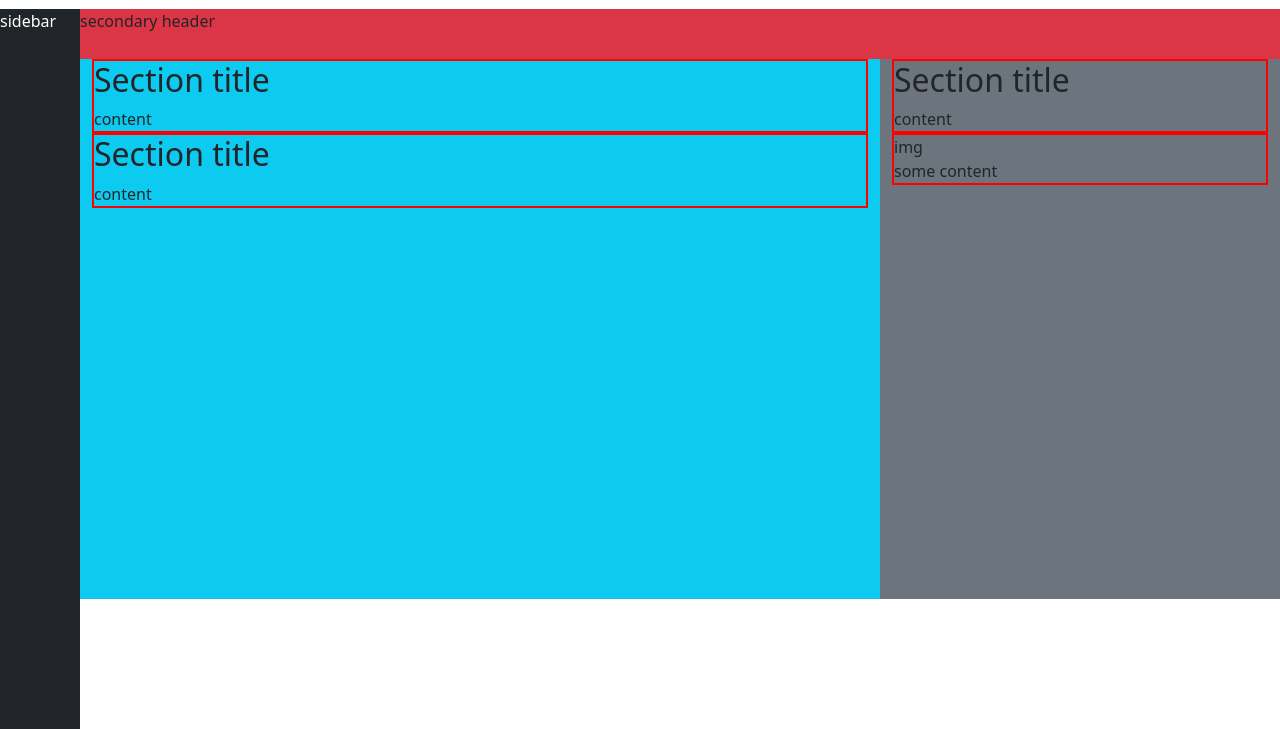
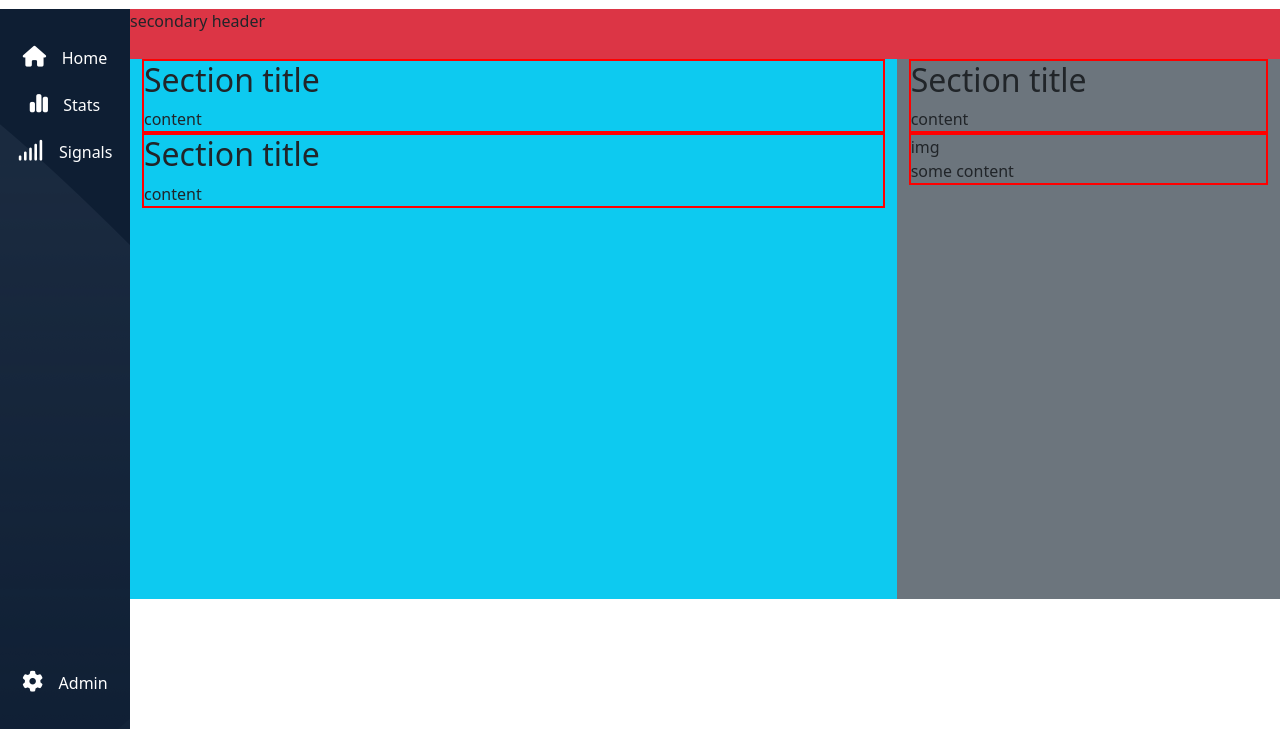
Before and after one commit to DaniAm94/html-css-bootstrap-dashboard, a plain HTML site: page index.html in a window 1280 px wide. Shown: the part 71-800 px from the top of the page. Drawn offline with nearby package versions, Linux system fonts and the light colour scheme.

Commit message:
added sidebar contents

```diff
--- /dev/null
+++ b/css/responsive.css
@@ -0,0 +1,5 @@
+@media screen and (min-width: 992px) {
+    .sidebar {
+        width: 130px;
+    }
+}
--- a/css/style.css
+++ b/css/style.css
@@ -50,6 +50,19 @@ img {
 .sidebar {
     width: 80px;
     flex-shrink: 0;
+    background-image: url(../img/sidebar-bg.png);
+    background-color: hsl(214.05deg 56.92% 12.75%);
+}
+
+.sidebar .nav-link {
+    color: white;
+    text-align: center;
+    font-size: 1.3rem;
+}
+
+.sidebar .nav-link span {
+    font-size: 1rem;
+    margin-left: 10px;
 }
 
 /* Main */
--- a/index.html
+++ b/index.html
@@ -5,6 +5,11 @@
     <meta charset="UTF-8">
     <meta name="viewport" content="width=device-width, initial-scale=1.0">
     <title>Bootstrap Dashboard</title>
+
+    <!-- Fontawesome -->
+    <link rel='stylesheet' href='https://cdnjs.cloudflare.com/ajax/libs/font-awesome/6.5.1/css/all.min.css'
+        integrity='sha512-DTOQO9RWCH3ppGqcWaEA1BIZOC6xxalwEsw9c2QQeAIftl+Vegovlnee1c9QX4TctnWMn13TZye+giMm8e2LwA=='
+        crossorigin='anonymous'>
 
     <!-- Bootstrap icons -->
     <link rel='stylesheet'
@@ -19,6 +24,10 @@
 
     <!-- CSS style sheet -->
     <link rel="stylesheet" href="css/style.css">
+
+    <!-- Responsive sheet -->
+    <link rel="stylesheet" href="css/responsive.css">
+
 </head>
 
 <body>
@@ -61,7 +70,35 @@
     <div class="content-bottom d-flex">
 
         <!-- Sidebar -->
-        <div class="sidebar bg-dark text-white">sidebar</div>
+        <div class="sidebar text-white d-flex flex-column justify-content-between py-4">
+            <ul class="nav flex-column sidebar-top">
+                <li class="nav-item">
+                    <a class="nav-link active" aria-current="page" href="#">
+                        <i class="fa-solid fa-house"></i>
+                        <span class="sidebar-icon-name d-none d-lg-inline">Home</span>
+                    </a>
+                </li>
+                <li class="nav-item">
+                    <a class="nav-link" href="#">
+                        <i class="fa-solid fa-chart-simple"></i>
+                        <span class="sidebar-icon-name d-none d-lg-inline">Stats</span>
+                    </a>
+                </li>
+                <li class="nav-item">
+                    <a class="nav-link" href="#"><i class="fa-solid fa-signal"></i>
+                        <span class="sidebar-icon-name d-none d-lg-inline">Signals</span>
+                    </a>
+                </li>
+
+            </ul>
+            <ul class="nav flex-column sidebar-bottom">
+                <li class="nav-item">
+                    <a class="nav-link"><i class="fa-solid fa-gear"></i>
+                        <span class="sidebar-icon-name d-none d-lg-inline">Admin</span>
+                    </a>
+                </li>
+            </ul>
+        </div>
 
         <!-- Main -->
         <main class="flex-grow-1">
```
